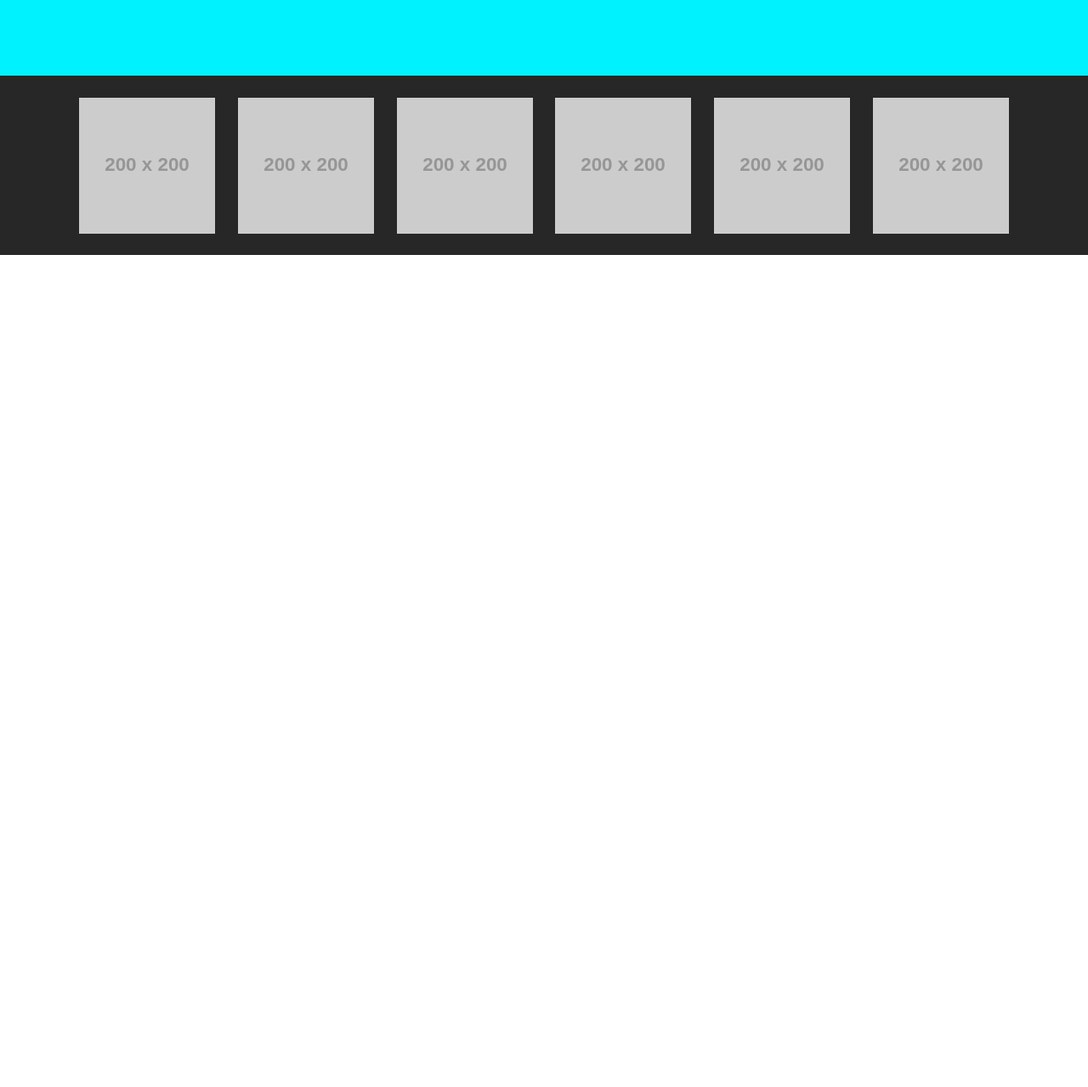
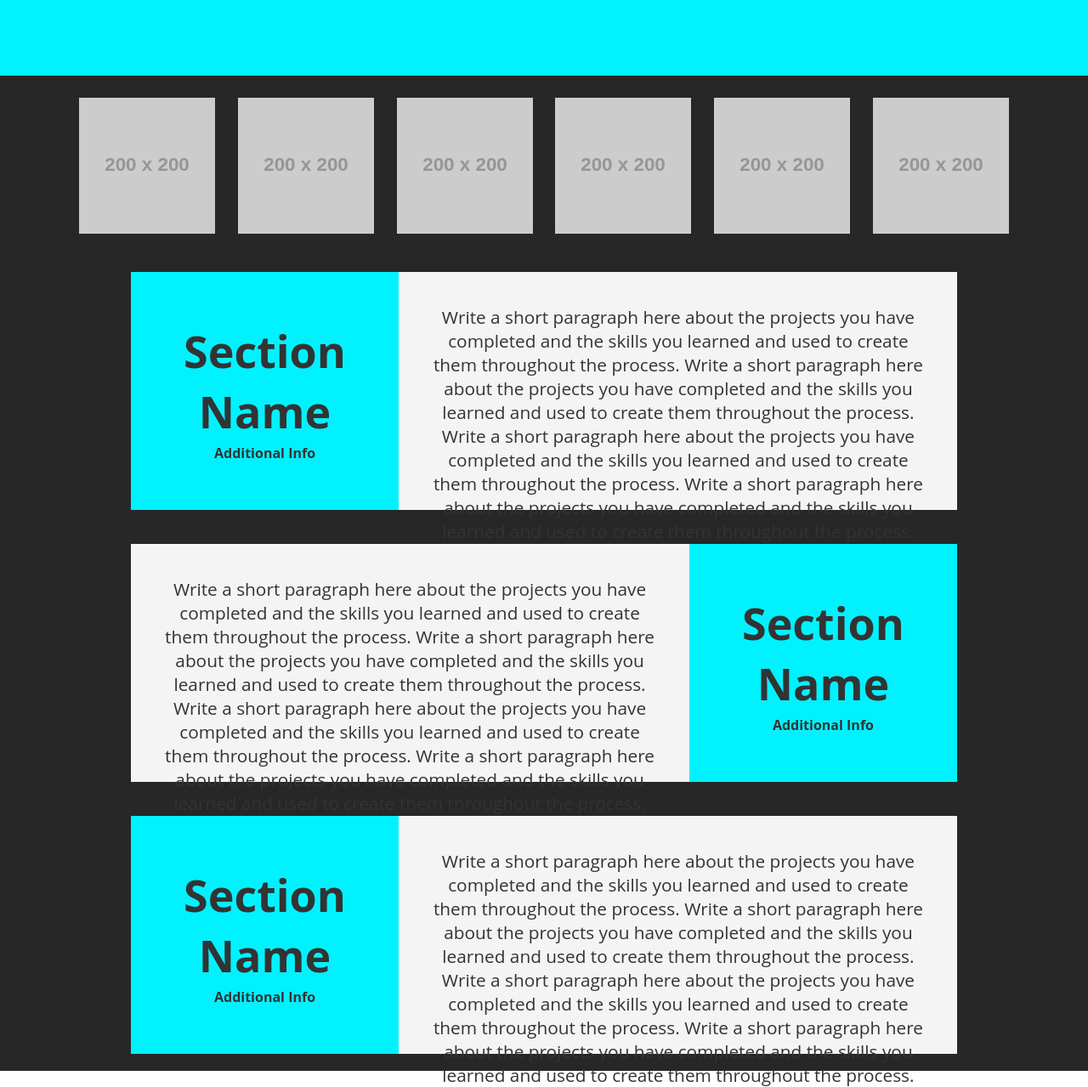
Before and after one commit to milliemcvey/milliemcvey.github.io, a plain HTML site: page HTML/about.html in a window 1280 px wide. Shown: the part 630-1909 px from the top of the page at 85% size. Before the commit the page ends 930 px from the top, so only its background shows below. Drawn offline with Linux system fonts and the light colour scheme; placeholder pictures from the web are drawn by us.

Commit message:
Additional Content - About & Projects

```diff
--- a/HTML/about.html
+++ b/HTML/about.html
@@ -15,6 +15,7 @@
         <!--Nav List-->
         <div class="nav-list">
             <ul>
+                <li><a href="../HTML/index.html">Home</a></li>
                 <li><a href="../HTML/about.html">About</a></li>
                 <li><a href="../HTML/projects.html">Projects</a></li>
                 <li><a href="../HTML/contact.html">Contact</a></li>
@@ -53,5 +54,33 @@
 
     </div>
 
+    <div class="info-banner banner main-div">
+        <div class="info-banner-left">
+            <h2>Section Name</h2>
+            <h4>Additional Info</h4>
+        </div>
+        <div class="info-banner-right">
+            <p>Write a short paragraph here about the projects you have completed and the skills you learned and used to create them throughout the process. Write a short paragraph here about the projects you have completed and the skills you learned and used to create them throughout the process. Write a short paragraph here about the projects you have completed and the skills you learned and used to create them throughout the process. Write a short paragraph here about the projects you have completed and the skills you learned and used to create them throughout the process.</p>
+        </div>
+    </div>
+    <div class="info-banner banner main-div">
+        <div class="info-banner-right">
+            <p>Write a short paragraph here about the projects you have completed and the skills you learned and used to create them throughout the process. Write a short paragraph here about the projects you have completed and the skills you learned and used to create them throughout the process. Write a short paragraph here about the projects you have completed and the skills you learned and used to create them throughout the process. Write a short paragraph here about the projects you have completed and the skills you learned and used to create them throughout the process.</p>
+        </div>
+        <div class="info-banner-left">
+            <h2>Section Name</h2>
+            <h4>Additional Info</h4>
+        </div>
+    </div>
+    <div class="info-banner banner main-div">
+        <div class="info-banner-left">
+            <h2>Section Name</h2>
+            <h4>Additional Info</h4>
+        </div>
+        <div class="info-banner-right">
+            <p>Write a short paragraph here about the projects you have completed and the skills you learned and used to create them throughout the process. Write a short paragraph here about the projects you have completed and the skills you learned and used to create them throughout the process. Write a short paragraph here about the projects you have completed and the skills you learned and used to create them throughout the process. Write a short paragraph here about the projects you have completed and the skills you learned and used to create them throughout the process.</p>
+        </div>
+    </div>
+
 </body>
 </html>
```
Also changed, not shown: HTML/projects.html (+28 -0 lines).
